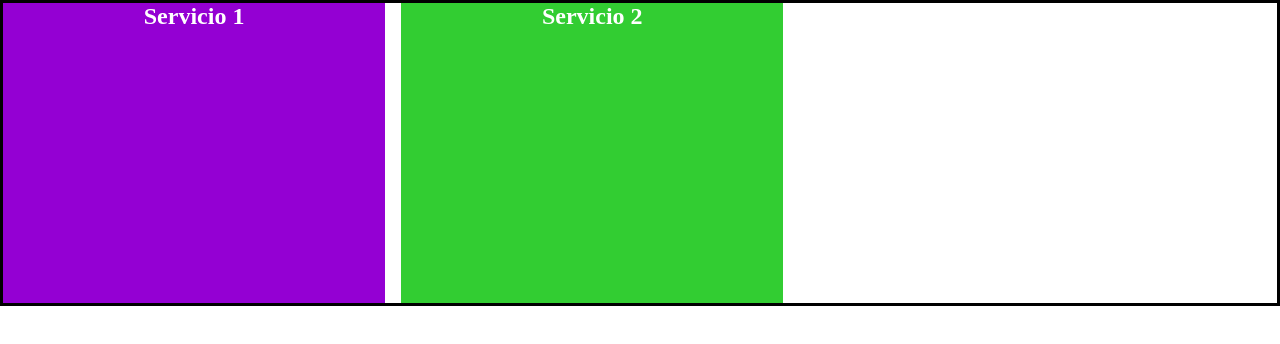
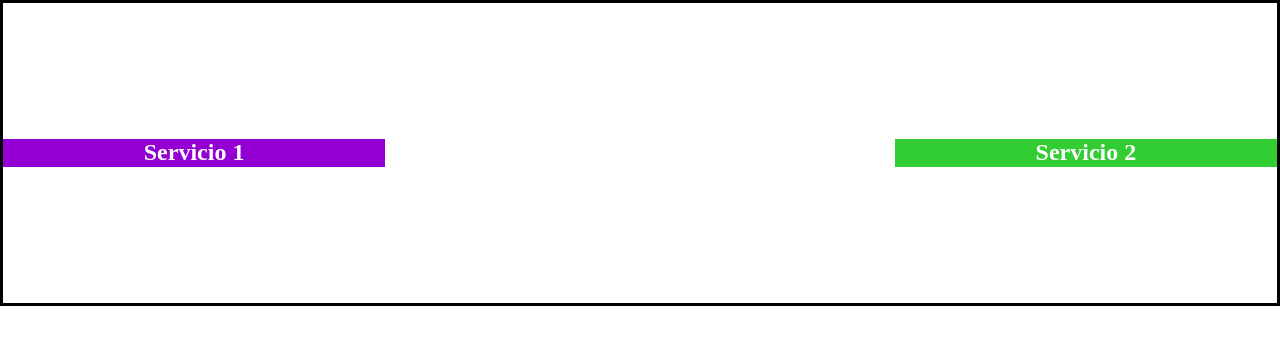
Before and after one commit to ZunoRick/CursoCSS_Grid_Flexbox, a plain HTML site: page cssgrid-basicos/07-alineacion/index.html in a window 1280 px wide. Drawn offline with nearby package versions, Linux system fonts and the light colour scheme.

Commit message:
Agregando alineación con grid

```diff
--- a/cssgrid-basicos/07-alineacion/css/style.css
+++ b/cssgrid-basicos/07-alineacion/css/style.css
@@ -24,8 +24,15 @@ h2 {
     grid-template-columns: 30% 30%;
 
     justify-content: flex-end;
+    justify-content: flex-start;
     justify-content: center;
-    justify-content: flex-start;
+    justify-content: space-between;
+
+    /* Alinear*/
+    align-items: start;
+    align-items: center;
+    align-items: end;
+    align-content: center;
 }
 
 .servicio {
```
